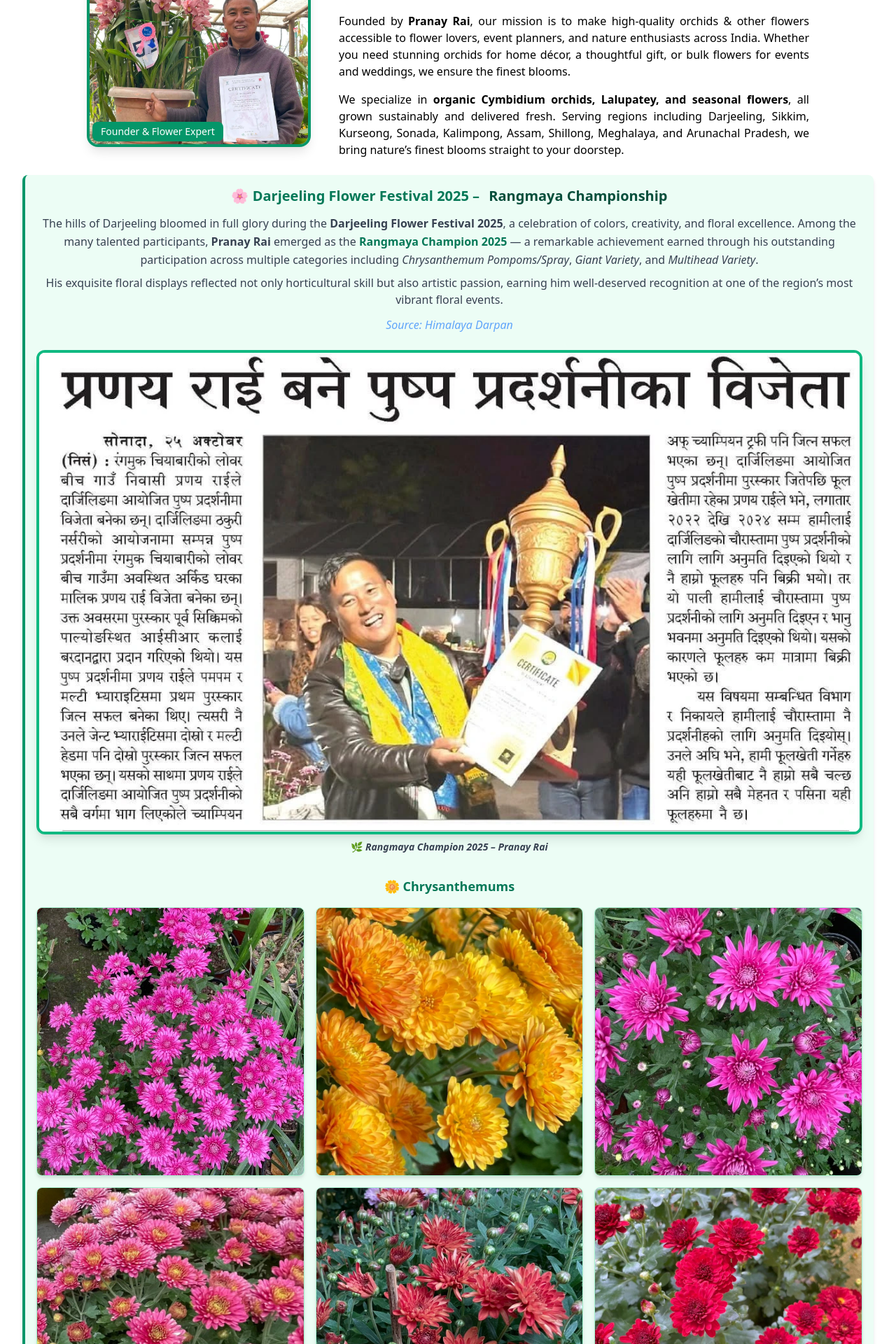
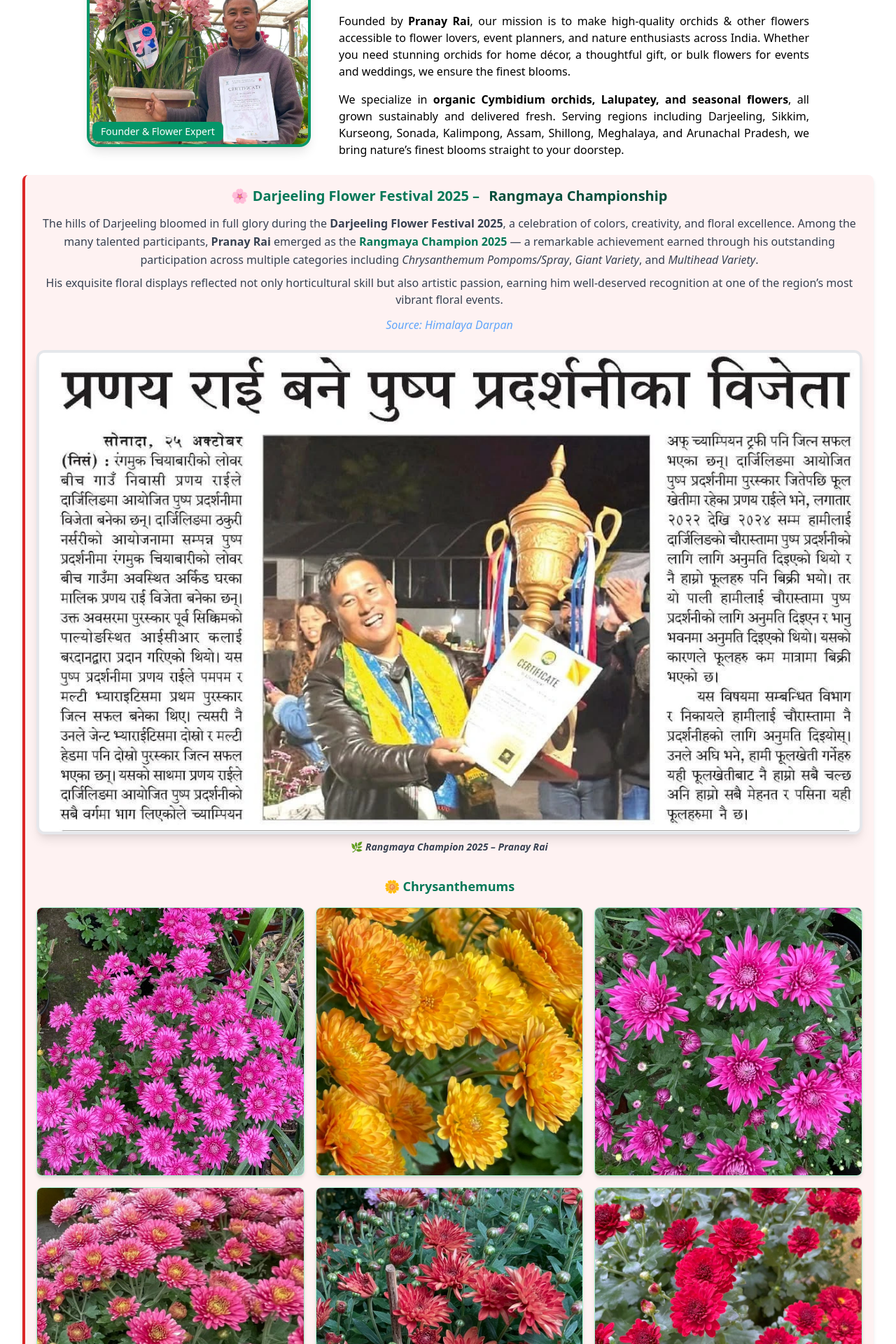
Before and after one commit to OrchidGhar/orchidghar.github.io, a Jekyll site: the page built from index.html, in a window 1280 px wide. Shown: the part 1422-3342 px from the top of the page at 70% size. Built offline with Jekyll 4.4.1, drawn with Linux system fonts in a browser that asks for light colours; nearby versions of some CDN libraries.

Commit message:
darjeelinf flower festival added

```diff
--- a/_includes/darjeelingFlowerFestival.html
+++ b/_includes/darjeelingFlowerFestival.html
@@ -1,4 +1,4 @@
-<div class="mt-6 p-4 bg-green-50 border-l-4 border-green-600 rounded-lg shadow-md animate__animated animate__fadeInRight">
+<div class="mt-6 p-4 bg-red-50 border-l-4 border-red-600 rounded-lg shadow-md animate__animated animate__fadeInRight">
   <h3 class="text-green-700 font-bold text-xl text-center"> 🌸 Darjeeling Flower Festival 2025 –
     <span class="ml-2 text-green-900">Rangmaya Championship</span> </h3> <p class="mt-3 text-gray-700 leading-relaxed">
       The hills of Darjeeling bloomed in full glory during the <strong>Darjeeling Flower Festival 2025</strong>,
@@ -13,7 +13,7 @@
           <a href="https://epaperhimalayadarpan.com/editionname/Siliguri/HIMALAYADA_SIL/page/5/article/HIMALAYADA_SIL_20251026_5_6" class="italic text-blue-400 hover:text-blue-600" target="_blank"> Source: Himalaya Darpan </a> </p>
           <!-- Award Image --> <div class="mt-6 grid grid-cols-1 gap-6 items-center">
             <div class="text-center">
-               <img src="{{site.baseurl}}/assets/images/darjeelingFlowerFestival2025.webp" alt="Pranay Rai - Rangmaya Champion 2025" class="w-full h-auto object-cover rounded-xl shadow-lg border-4 border-green-500 mx-auto">
+               <img src="{{site.baseurl}}/assets/images/darjeelingFlowerFestival2025.webp" alt="Pranay Rai - Rangmaya Champion 2025" class="w-full h-auto object-cover rounded-xl shadow-lg border-4 mx-auto">
                <p class="mt-2 text-gray-700 font-semibold text-sm"> 🌿 <em>Rangmaya Champion 2025 – Pranay Rai</em> </p> </div>
               </div>
               <!-- Chrysanthemum Image Gallery -->
```
